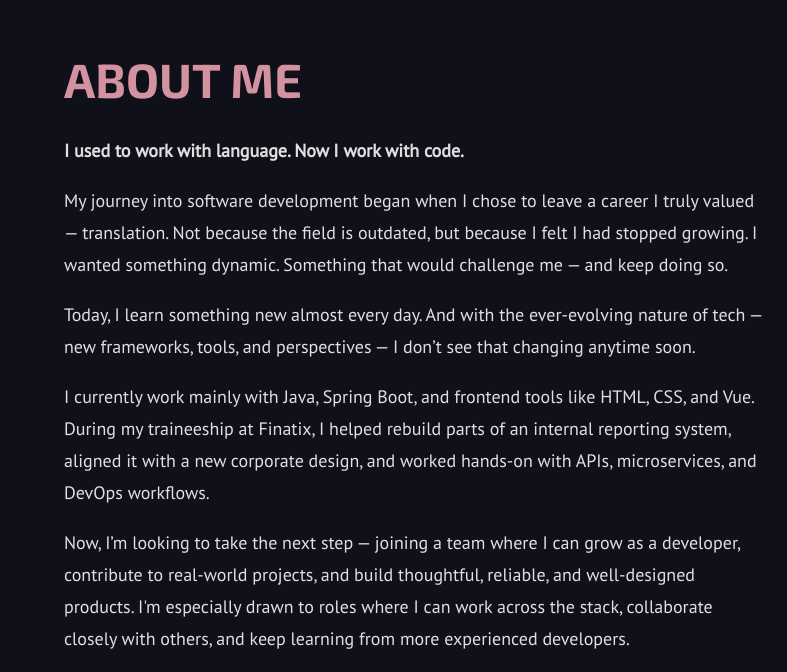
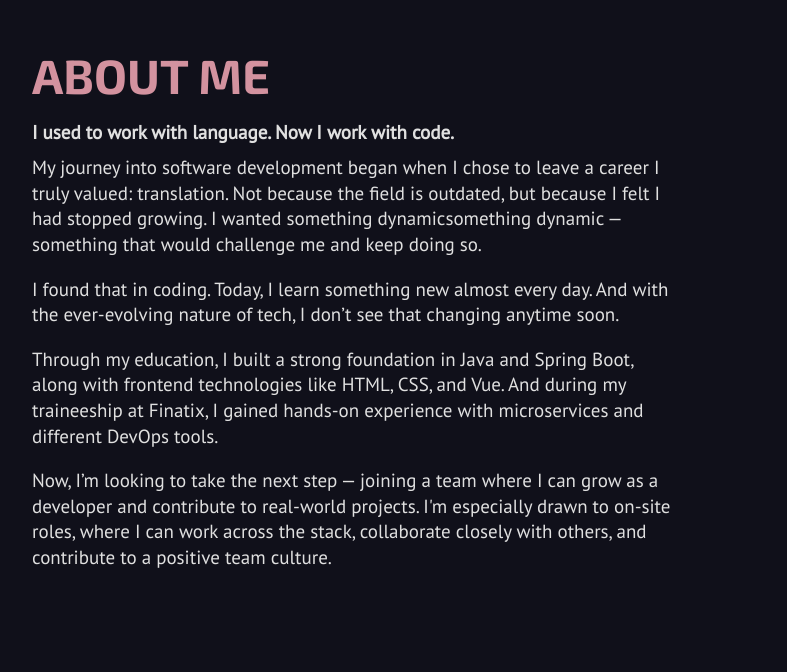
Before and after one commit to Emmelie83/PersonalPortfolio, a plain HTML site: page index.html in a window 1280 px wide. Shown: the part 801-1473 px from the top of the page, without its empty margins (72-859 px from the left). Drawn offline with Linux system fonts and the light colour scheme.

Commit message:
Change About Me text

```diff
--- a/index.html
+++ b/index.html
@@ -55,17 +55,23 @@
         <main>
             <section id="about">
                 <h2>About Me</h2>
-                <p><strong>I used to work with language. Now I work with code.</strong></p>
+                <p id="first-paragraph"><strong>I used to work with language. Now I work with
+                        code.</strong></p>
                 <p>My journey into software development began when I chose
-                to leave a career I truly valued — translation. Not because
-                the field is outdated, but because I felt I had stopped growing.
-                I wanted something dynamic. Something that would challenge me — and keep doing so.</p>
+                    to leave a career I truly valued: translation. Not because
+                    the field is outdated, but because I felt I had stopped
+                    growing.
+                    I wanted something dynamicsomething dynamic — something that would challenge me and keep doing so.</p>
 
-<p>Today, I learn something new almost every day. And with the ever-evolving nature of tech — new frameworks, tools, and perspectives — I don’t see that changing anytime soon.</p>
+                <p>I found that in coding. Today, I learn something new almost every day. And with the
+                    ever-evolving nature of tech, I don’t see that changing
+                    anytime soon.</p>
 
-<p>I currently work mainly with Java, Spring Boot, and frontend tools like HTML, CSS, and Vue. During my traineeship at Finatix, I helped rebuild parts of an internal reporting system, aligned it with a new corporate design, and worked hands-on with APIs, microservices, and DevOps workflows.</p>
+                <p>Through my education, I built a strong foundation in Java and Spring Boot, along with frontend technologies like HTML, CSS, and Vue. And during my traineeship at Finatix, I gained hands-on experience with microservices and different DevOps tools.</p>
 
-<p>Now, I’m looking to take the next step — joining a team where I can grow as a developer, contribute to real-world projects, and build thoughtful, reliable, and well-designed products. I'm especially drawn to roles where I can work across the stack, collaborate closely with others, and keep learning from more experienced developers.</p>
+                <p>Now, I’m looking to take the next step — joining a team where
+                    I can grow as a developer and contribute to real-world
+                    projects. I'm especially drawn to on-site roles, where I can work across the stack, collaborate closely with others, and contribute to a positive team culture.</p>
             </section>
 
             <section id="education">
@@ -315,7 +321,8 @@
                                     alt="GitLab Profile"></a>
                             <a
                                 href="https://www.linkedin.com/in/emmeliejohansson/"><img
-                                class="social-icon" src="./icons/linkedin.svg"
+                                    class="social-icon"
+                                    src="./icons/linkedin.svg"
                                     alt="LinkedIn Profile"></a>
                         </div>
                     </footer>
--- a/style.css
+++ b/style.css
@@ -2,7 +2,7 @@ body {
     background-color: #10101A;
     color: #E0E0E0;
     font-family: 'PT Sans', sans-serif;
-    font-size: 18px;
+    font-size: 19px;
 }
 
 html {
@@ -92,10 +92,14 @@ nav a:hover {
 }
 
 .header-wrapper {
-    margin: 8rem 8rem 0 8rem;
+    height: 90%;
     display: flex;
     gap: 8rem;
     align-items: center;
+    max-width: 1200px;
+        margin: 0 auto;
+        padding: 0 6rem;
+
 }
 
 .header-text-column {
@@ -135,17 +139,23 @@ nav a:hover {
 }
 
 main {
-    margin: 0rem 8rem 5rem 8rem;
+    max-width: 1200px;
+    margin: 0 auto;
+    padding: 0 6rem;
 }
 
 section {
     padding: .5rem 0;
     margin-bottom: 2rem;
-    line-height: 2rem;
+    line-height: 1.6rem;
 }
 
 #about {
-    max-width: 700px;
+    width: 60%;
+}
+
+#first-paragraph {
+    line-height: 0.5rem;
 }
 
 .timeline {
@@ -282,19 +292,16 @@ section {
     display: inline-block;
     border: 1px solid #ccc;
     border-radius: 8px;
-    padding: 0; /* Remove padding to avoid extra space */
+    padding: 0.5rem;
     background: #f8f8f8;
     box-shadow: 0 6px 16px rgba(0, 0, 0, 0.08);
 }
 
 .device-screen-light {
-    width: 100%;
-    max-width: 600px;
-    aspect-ratio: 16 / 10;
-    border-radius: 8px; /* Match outer frame if needed */
+    border-radius: 4px;
     overflow: hidden;
     background: #fff;
-    border: none; /* Remove inner border to match image size */
+    border: 1px solid #ddd;
 }
 
 .device-screen-light img,
```
Lines whose indentation alone changed are shown as unchanged.
